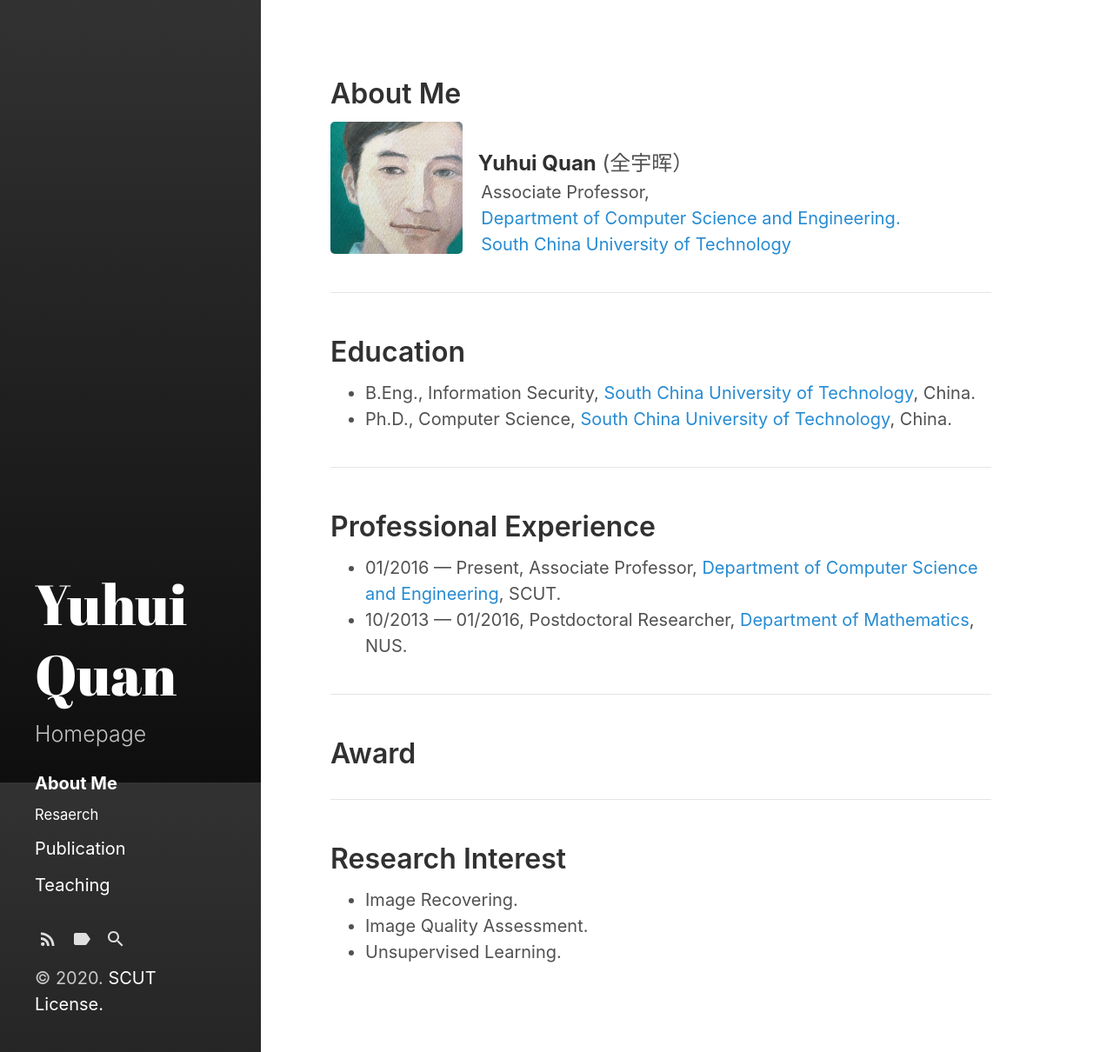
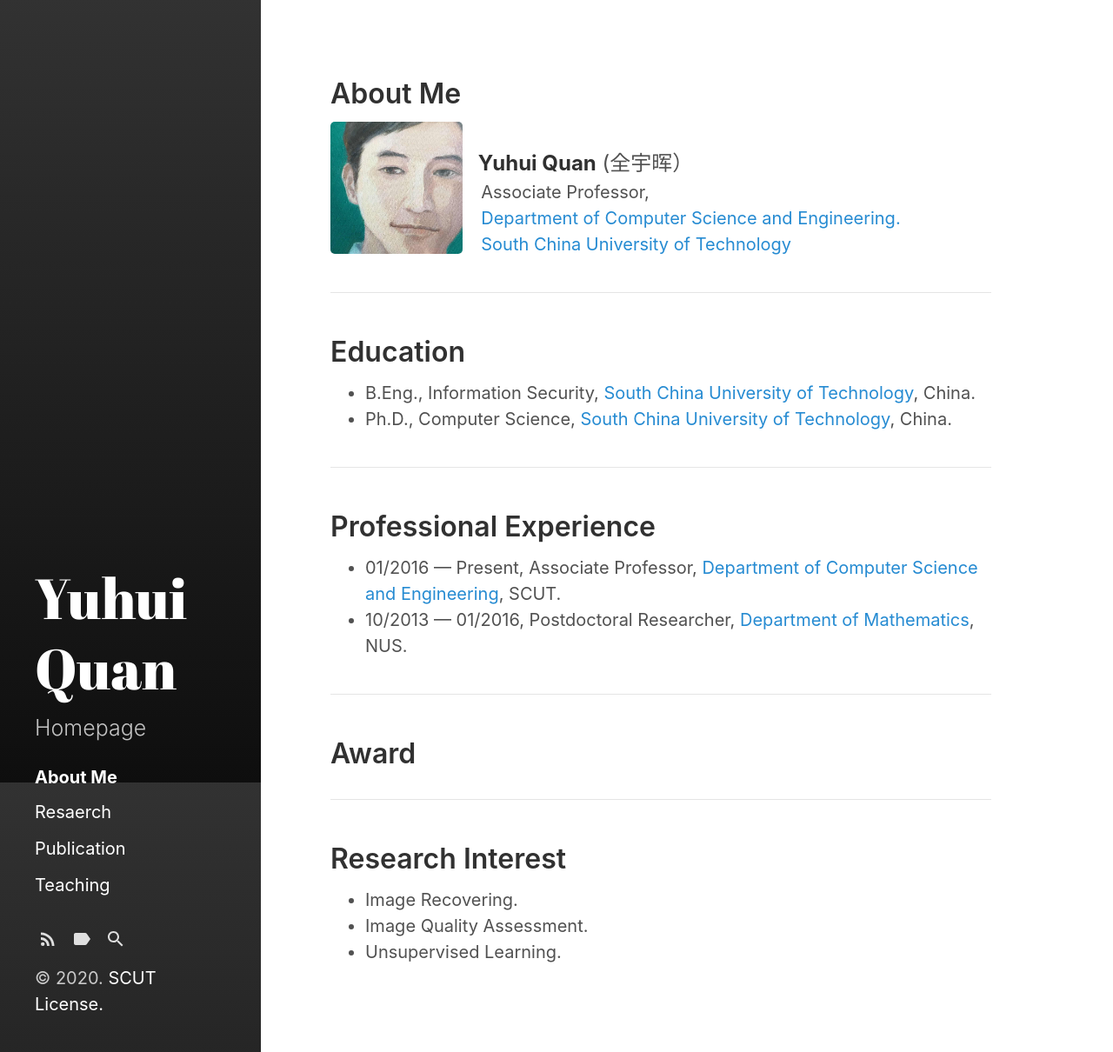
Before and after one commit to Dofboom/Dofboom.github.io, a Jekyll site: the page built from index.html, in a window 1280 px wide and 1210 px high. Shown: the whole window at 87% size. Built offline with Jekyll 4.4.1, drawn with Linux system fonts in a browser that asks for light colours; the list of posts is cut into pages by our own code.

Commit message:
Update page-links.html

```diff
--- a/_includes/page-links.html
+++ b/_includes/page-links.html
@@ -7,7 +7,7 @@
   {% if node.title != null %}
     {% if node.sidebar_link %}
       <a class="page-link {% if page.url == node.url %} active{% endif %}"
-          href="{{ node.url | relative_url }}"><font size5>{{ node.title }}</font></a>
+          href="{{ node.url | relative_url }}"><font size=5>{{ node.title }}</font></a>
     {% endif %}
   {% endif %}
 {% endfor %}
```
